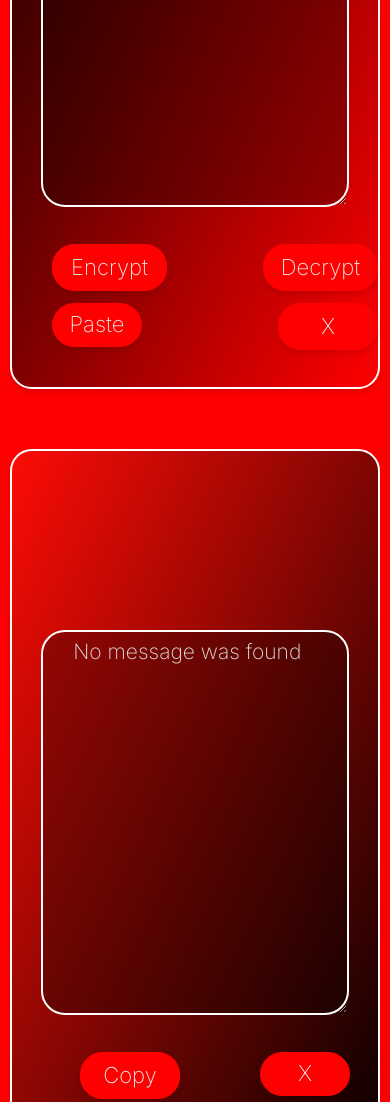
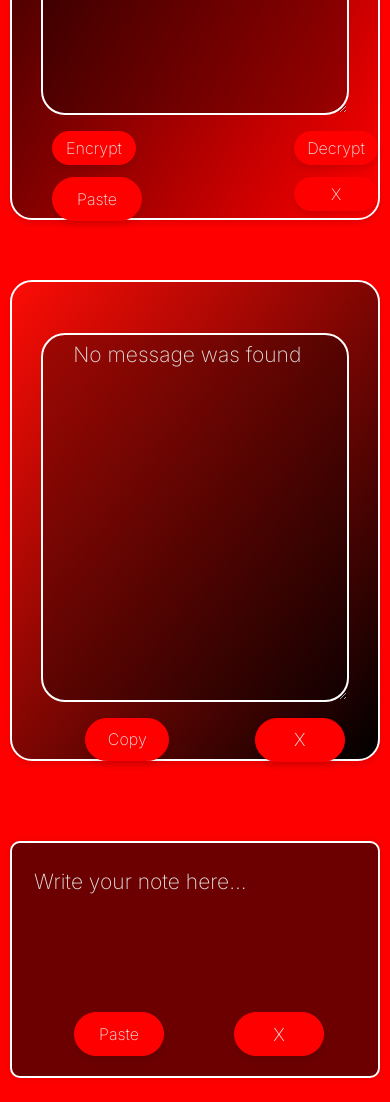
Before and after one commit to Sanrivalin/encriptadorAlura, a plain HTML site: page index.html in a window 390 px wide. Shown: the part 1080-2182 px from the top of the page. Drawn offline with Linux system fonts and the light colour scheme.

Commit message:
March 3, 2024 commit

```diff
--- a/derecha.css
+++ b/derecha.css
@@ -55,7 +55,7 @@
   height: 53px;
   margin-left: 40px;
   width: 121px;
-  font-size: 22px !important;
+  font-size: 22px;
   background: #ff0000;
   box-shadow: 0 4px 6px rgba(0, 0, 0, 0.1);
   transition: background 0.5s, color 0.5s, border-color 0.5s, box-shadow 0.5s;
@@ -78,6 +78,7 @@
 @media screen and (max-width: 1400px) {
   .section-mensaje {
     width: 100%;
+    height: 58vh;
   }
   .btn-copiar,
   .btn-limpiar-dere {
@@ -86,12 +87,27 @@
     font-size: 20px;
   }
   .botones-contenedor-derecho {
-    margin-top: 24px;
+    /* margin-top: 24px; */
   }
 }
 
 @media screen and (max-width: 500px) {
   .section-mensaje {
-    height: 90vh;
+    height: 57vh;
+  }
+  .btn-limpiar-dere,
+  .btn-copiar {
+    width: 84px;
+    height: 43px;
+    font-size: 16px;
+
   }
 }
+
+@media screen and (max-width: 322px) {
+  .section-mensaje  {
+    height: 68vh;
+
+  }
+
+}
--- a/izquierda.css
+++ b/izquierda.css
@@ -89,10 +89,12 @@
 @media screen and (max-width: 1400px) {
   .section-text-area {
     width: 100%;
+    height: 58vh;
+
   }
 
   .botones-contenedor-izquierdo {
-    margin-top: 24px;
+    /* margin-top: 24px; */
     margin-left: 0;
   }
 
@@ -111,8 +113,30 @@
   }
 }
 
-@media screen and (max-width: 600px) {
+@media screen and (max-width: 650px) {
   .section-text-area {
-    height: 90vh;
+    height: 70vh;
+
   }
 }
+
+
+@media screen and (max-width: 400px) {
+  .btn-desencriptar,
+  .btn-encriptar,
+  .btn-pegar,
+  .btn-limpiar  {
+    height: 4vh;
+    width: 84px;
+  font-size: 16px !important;
+
+  }
+}
+
+@media screen and (max-width: 322px) {
+  .section-text-area {
+    height: 100vh;
+
+  }
+
+}
```
